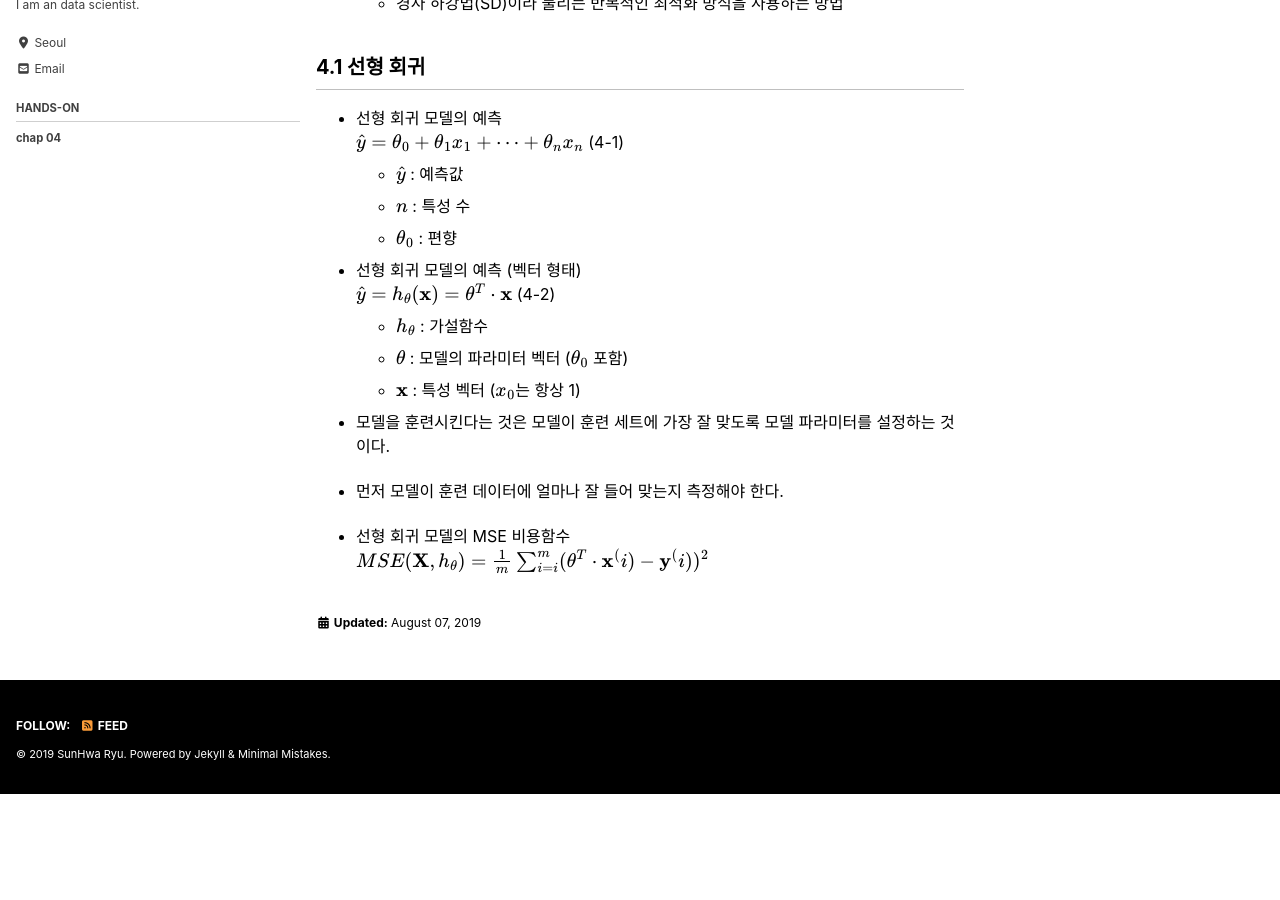
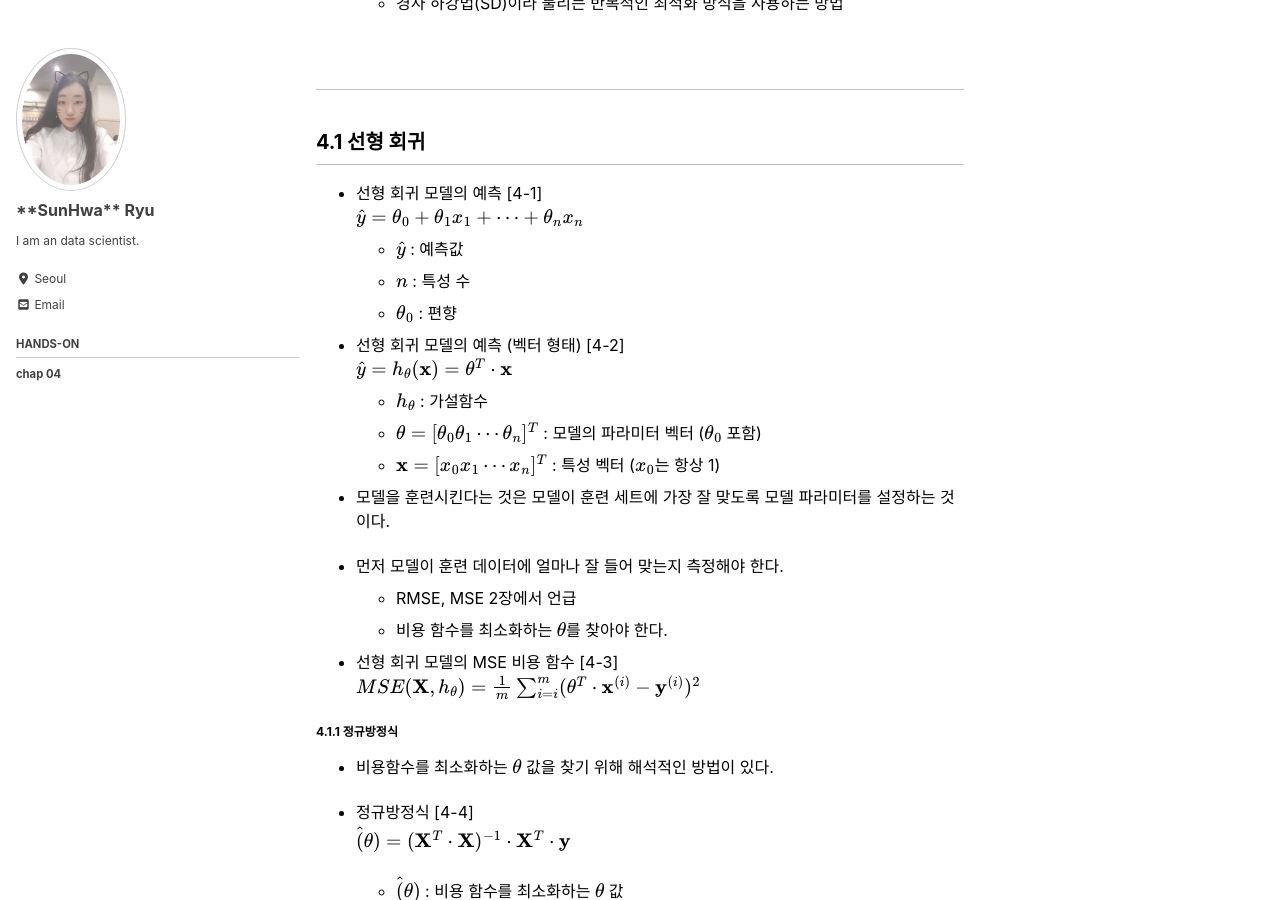
Before and after one commit to MinPinSunHwa/suna.github.io, a Jekyll site: the page built from _study/hands-on-04.md, in a window 1280 px wide and 900 px high, scrolled down 527 px. Built offline with Jekyll 4.4.1, drawn with Linux system fonts in a browser that asks for light colours; cached includes are drawn as plain includes; nearby versions of some CDN libraries; formulas are drawn with MathJax 3; before the commit the page ends 1322 px from its top, so only the background shows below that; some of the changed text lies outside the part shown.

Commit message:
Update hands-on-04.md

```diff
--- a/_study/hands-on-04.md
+++ b/_study/hands-on-04.md
@@ -17,20 +17,51 @@ toc: true
   - 직접 계산할 수 있는 공식을 사용하는 방법
   - 경사 하강법(SD)이라 불리는 반복적인 최적화 방식을 사용하는 방법
 
+<br>
+---
+
 ## 4.1 선형 회귀
 
-- 선형 회귀 모델의 예측 <br> $$ \hat{y}=\theta_{0}+\theta_{1}x_{1}+\cdots+\theta_{n}x_{n} $$ (4-1)
+- 선형 회귀 모델의 예측 [4-1] <br> $$ \hat{y}=\theta_{0}+\theta_{1}x_{1}+\cdots+\theta_{n}x_{n} $$
   - $$ \hat{y} $$ : 예측값
   - $$ n $$ : 특성 수
   - $$ \theta_{0} $$ : 편향
 
-- 선형 회귀 모델의 예측 (벡터 형태) <br> $$ \hat{y}=h_\theta(\mathbf{x})=\theta^T\cdot\mathbf{x} $$ (4-2)
+- 선형 회귀 모델의 예측 (벡터 형태) [4-2] <br> $$ \hat{y}=h_\theta(\mathbf{x})=\theta^T\cdot\mathbf{x} $$
   - $$ h_\theta $$ : 가설함수
-  - $$ \theta $$ : 모델의 파라미터 벡터 ($$ \theta_{0} $$ 포함)
-  - $$ \mathbf{x} $$ : 특성 벡터 ($$ x_{0} $$는 항상 1)
+  - $$ \theta=[\theta_{0} \theta_{1} \cdots \theta_{n}]^T $$ : 모델의 파라미터 벡터 ($$ \theta_{0} $$ 포함)
+  - $$ \mathbf{x}=[x_{0} x_{1} \cdots x_{n}]^T $$ : 특성 벡터 ($$ x_{0} $$는 항상 1)
 
 - 모델을 훈련시킨다는 것은 모델이 훈련 세트에 가장 잘 맞도록 모델 파라미터를 설정하는 것이다.
 
 - 먼저 모델이 훈련 데이터에 얼마나 잘 들어 맞는지 측정해야 한다.
+  - RMSE, MSE 2장에서 언급
+  - 비용 함수를 최소화하는 $$ \theta $$를 찾아야 한다.
 
-- 선형 회귀 모델의 MSE 비용함수 <br> $$ MSE(\mathbf{X}, h_\theta)=\frac{1}{m}\sum_{i=i}^m (\theta^T\cdot\mathbf{x}^(i) - \mathbf{y}^(i))^2 $$
+- 선형 회귀 모델의 MSE 비용 함수 [4-3] <br> $$ MSE(\mathbf{X}, h_\theta)=\frac{1}{m}\sum_{i=i}^m (\theta^T\cdot\mathbf{x}^\left(i\right) - \mathbf{y}^\left(i\right))^2 $$
+
+#### 4.1.1 정규방정식
+
+- 비용함수를 최소화하는 $$ \theta $$ 값을 찾기 위해 해석적인 방법이 있다.
+
+- 정규방정식 [4-4] <br> $$ \hat(\theta)=(\mathbf{X}^T\cdot\mathbf{X})^{-1}\cdot\mathbf{X}^T\cdot\mathbf{y} $$
+  - $$ \hat(\theta) $$ : 비용 함수를 최소화하는 $$ \theta $$ 값
+  - $$ \mathbf{y} $$ : 타깃벡터
+
+#### 4.1.2 계산 복잡도
+
+- 정규방정식은 역행렬을 계산한다.
+  - 일반적으로 역행렬 계산 복잡도는 $$ O(n^{2.4}) $$ 에서 $$ O(n^3) $$ 사이이다.
+  - 따라서, 특성 수가 두 배로 늘어나면 계산 시간이 대략 8배로 증가할 수 있다.
+
+- 정규방정식의 복잡도는 훈련 세트의 샘플 수에는 선형적으로 증가하다.
+  - $$ O(m) $$
+  - 메모리 공간이 허락된다면 큰 훈련 세트도 효율적으로 처리할 수 있다.
+
+- 정규방정식으로 학습된 선형 회귀 모델은 예측이 매우 빠르다.
+  - 예측 계산 복잡도는 샘플 수와 특성 수에 선형적이다.
+
+<br>
+---
+
+## 4.2 경사 하강법
```
